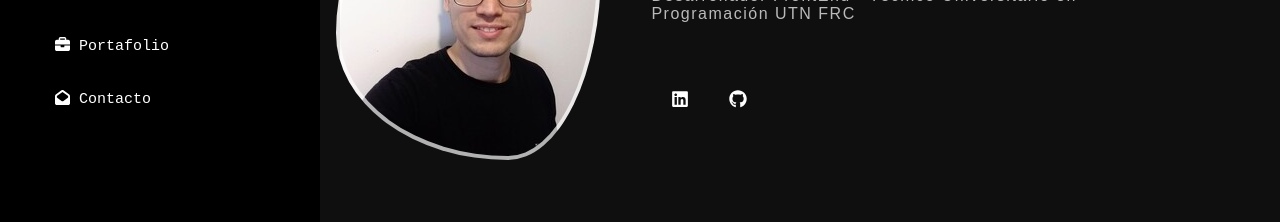
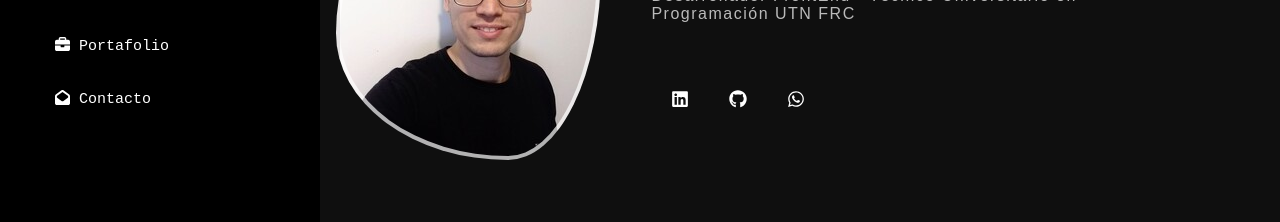
Before and after one commit to FranciscoRiorda/portfolio, a React (Create React App) app: page / in a window 1280 px wide. Shown: the part 390-612 px from the top of the page. Built offline with nearby package versions, Linux system fonts and the light colour scheme.

Commit message:
ajustes en perfil

```diff
--- a/src/componentes/Home/Home.jsx
+++ b/src/componentes/Home/Home.jsx
@@ -2,6 +2,8 @@ import React from "react";
 import "./homeStyles.css";
 import { FaLinkedin } from "react-icons/fa";
 import { FaGithub } from "react-icons/fa";
+import { FaWhatsapp } from "react-icons/fa";
+import { Link } from "react-router-dom";
 
 const Home = () => {
   return (
@@ -29,13 +31,17 @@ const Home = () => {
                   <div>
                     <FaGithub />
                   </div>
+                  <div>
+                    <Link to="https://wa.me/3534795305" target="_blank">
+                      <FaWhatsapp className="wappHome"/>
+                    </Link>
+                  </div>
                 </div>
               </div>
             </div>
           </div>
         </div>
       </div>
-
     </>
   );
 };
--- a/src/componentes/Home/homeStyles.css
+++ b/src/componentes/Home/homeStyles.css
@@ -75,6 +75,9 @@
     transform: translate(0px, -10%);
 }
 
+.wappHome{
+    color: white;
+}
 
 @keyframes bordes {
     0%{
--- a/src/componentes/Root/Root.jsx
+++ b/src/componentes/Root/Root.jsx
@@ -1,15 +1,16 @@
 import React from "react";
 import { Outlet } from "react-router-dom";
 import SideBar from "../SideBar/SideBar";
+import WhatsApp from "../WhatsApp/WhatsApp";
 
 const Root = () => {
-
-    return(
-        <>
-            <SideBar/>
-            <Outlet/>
-        </>
-    )
-}
+  return (
+    <>
+      <WhatsApp />
+      <SideBar />
+      <Outlet />
+    </>
+  );
+};
 
 export default Root;
--- /dev/null
+++ b/src/componentes/WhatsApp/WhatsApp.jsx
@@ -0,0 +1,19 @@
+import React from "react";
+import { BsWhatsapp } from "react-icons/bs";
+import { FaWhatsapp } from "react-icons/bs";
+import { Link } from "react-router-dom";
+import "./stylesWhatsApp.css";
+
+const WhatsApp = () => {
+  return (
+    <>
+      <Link to="https://wa.me/3534795305" target="_blank">
+        <div className="contenedorWapp">
+          <BsWhatsapp className="iconoWapp" />
+        </div>
+      </Link>
+    </>
+  );
+};
+
+export default WhatsApp;
--- /dev/null
+++ b/src/componentes/WhatsApp/stylesWhatsApp.css
@@ -0,0 +1,17 @@
+.contenedorWapp{
+    display: flex;
+    justify-content: flex-end;
+    width: 100%;
+    position: fixed;
+}
+.iconoWapp{
+    color: green;
+    font-size: 50px;
+    margin-right: 3%;
+    margin-top: 40%;
+    margin-bottom: 40%;
+}
+.iconoWapp:hover{
+    color: white;
+    cursor: pointer;
+}
```
